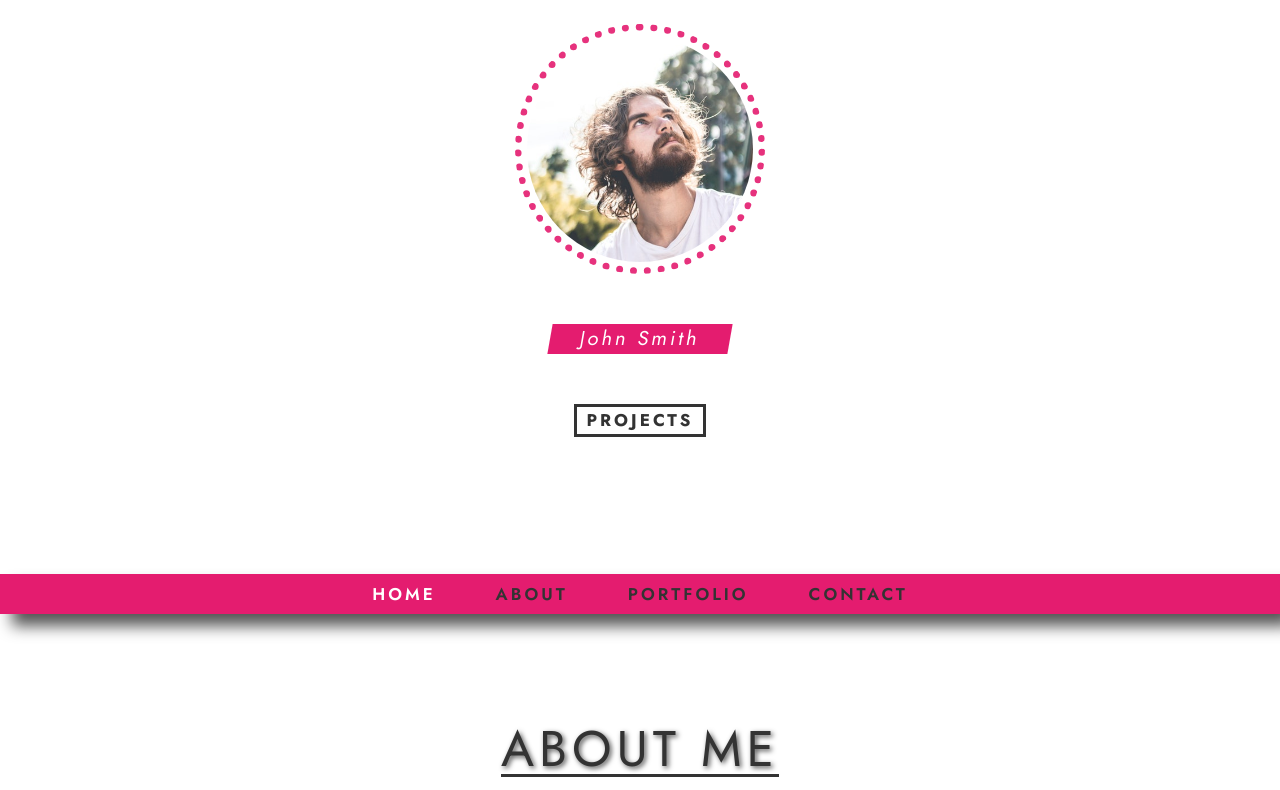
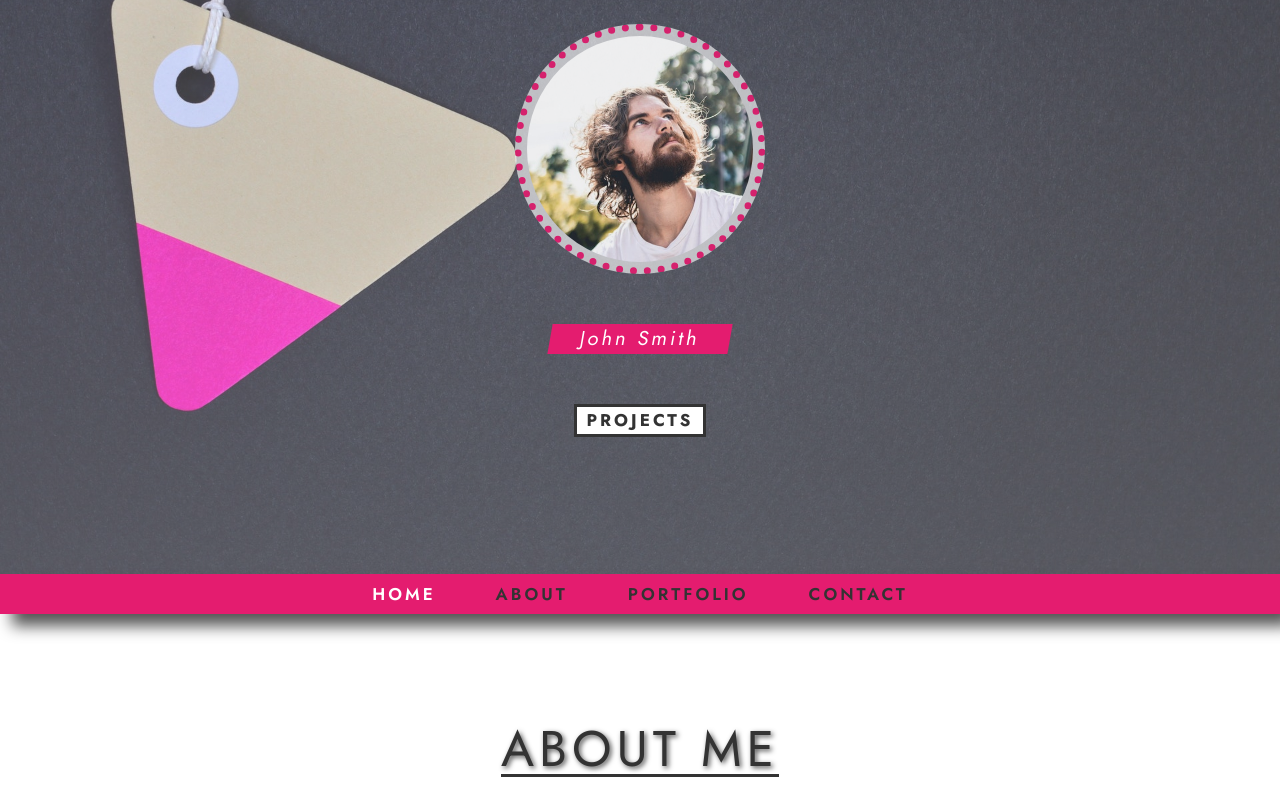
Before and after one commit to marikalazorsky/portfolio-website, a website: page src/index.html in a window 1280 px wide. Shown: the part 226-1016 px from the top of the page. Drawn offline with Linux system fonts and the light colour scheme; the site is published under a folder, as on GitHub Pages, so addresses that start at the root find nothing.

Commit message:
edit bg path

```diff
--- a/src/scss/blocks/section-1.scss
+++ b/src/scss/blocks/section-1.scss
@@ -5,7 +5,7 @@
       rgba(255, 255, 255, 0.2),
       rgba(255, 255, 255, 0.3)
     ),
-    url(/img/bg.jpg) center no-repeat;
+    url(../img/bg.jpg) center no-repeat;
   background-size: cover;
   flex-direction: column;
 
```
Also changed, not shown: build/css/style.css, src/css/style.css.
